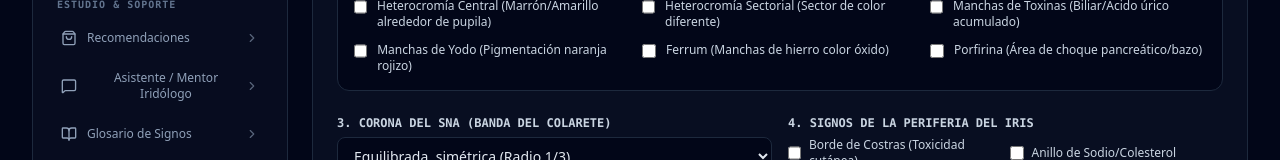
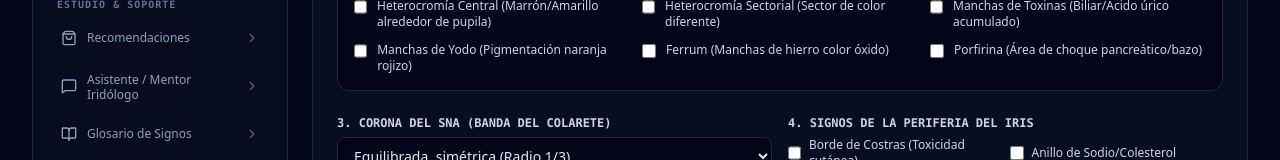
Before and after one commit to mangoex/AIvitaleye, a React (Vite) app: page / in a window 1280 px wide. Shown: the part 509-669 px from the top of the page. Built offline with nearby package versions, Linux system fonts and the light colour scheme.

Commit message:
fix(ui): align Asistente menu item and add system badge to recommendations

```diff
--- a/server.ts
+++ b/server.ts
@@ -378,6 +378,7 @@ Cada objeto del arreglo debe tener la siguiente estructura exacta:
 {
   "id": "id-del-producto",
   "priority": número del 1 al 3 (donde 1 es Indispensable/Principal, 2 es Muy Recomendado, 3 es Opcional/Preventivo),
+  "system": "El nombre del sistema del cuerpo al que apoya este producto (ej. 'Sistema Nervioso', 'Cardiovascular', 'Sistema Digestivo', 'Soporte Inmunológico', etc.)",
   "justification": "Breve explicación de 2 o 3 líneas de por qué este producto ayudará al paciente, mencionando los ingredientes clave y el hallazgo del reporte que justifica la recomendación."
 }
 
--- a/src/App.tsx
+++ b/src/App.tsx
@@ -674,9 +674,9 @@ export default function App() {
                     : "text-slate-400 hover:bg-slate-800 hover:text-slate-200"
                 }`}
               >
-                <div className="flex items-center gap-2.5">
-                  <MessageSquare className="w-4 h-4" />
-                  <span>Asistente / Mentor Iridólogo</span>
+                <div className="flex items-center gap-2.5 text-left">
+                  <MessageSquare className="w-4 h-4 flex-shrink-0" />
+                  <span className="leading-tight mt-0.5">Asistente / Mentor<br/>Iridólogo</span>
                 </div>
                 <ChevronRight className="w-3.5 h-3.5 opacity-60" />
               </button>
--- a/src/components/ProductRecommendations.tsx
+++ b/src/components/ProductRecommendations.tsx
@@ -18,6 +18,7 @@ interface Product {
 interface AIRecommendation {
   id: string;
   priority: number;
+  system?: string;
   justification: string;
 }
 
@@ -181,7 +182,14 @@ export function ProductRecommendations({ report }: ProductRecommendationsProps)
                     </div>
 
                     <div className="flex justify-between items-start mb-3 pr-20">
-                      <h3 className="text-lg font-bold text-white tracking-wide">{item.productInfo?.name}</h3>
+                      <div className="space-y-1">
+                        <h3 className="text-lg font-bold text-white tracking-wide">{item.productInfo?.name}</h3>
+                        {item.system && (
+                          <div className="inline-block bg-amber-500/10 border border-amber-500/20 text-amber-400 text-[10px] font-medium px-2 py-0.5 rounded">
+                            {item.system}
+                          </div>
+                        )}
+                      </div>
                       <div className="text-emerald-400 font-bold whitespace-nowrap">
                         ${item.productInfo?.price} MXN
                       </div>
```
